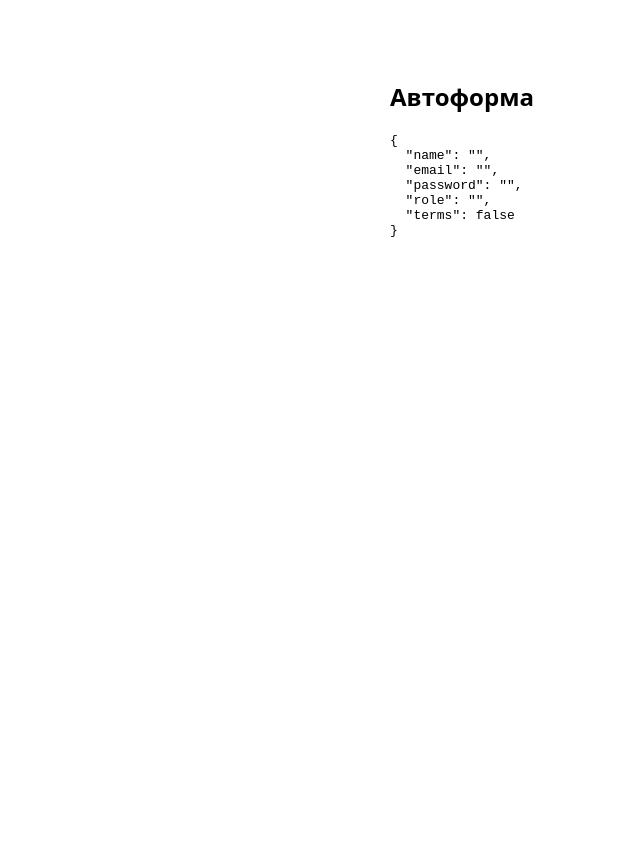
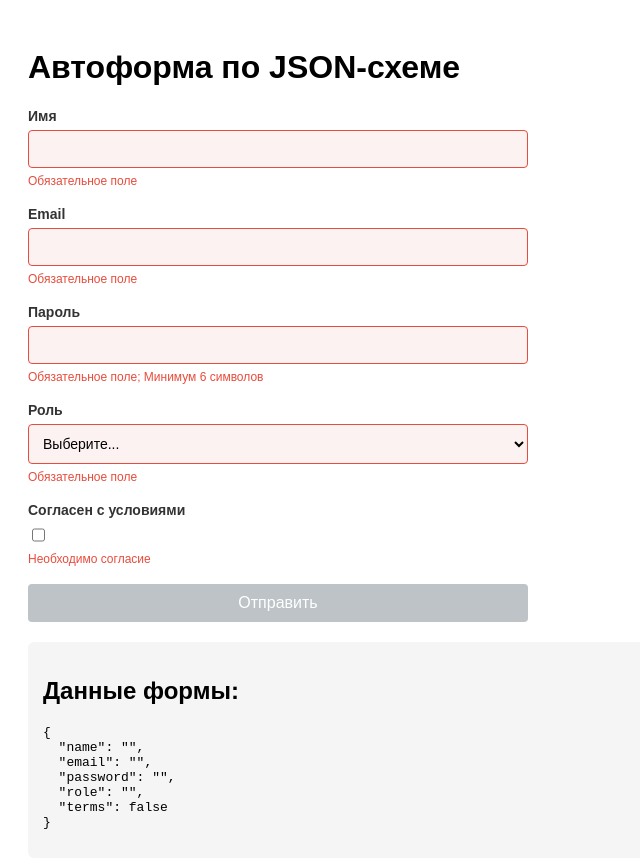
Before and after one commit to Milenium666/vue-autoform, a Vue app: page / in a window 1280 px wide. Shown: the top 868 px of the page, without its empty margins (0-640 px from the left). Before the commit the page ends 800 px from the top, so only its background shows below. Built offline with nearby package versions, Linux system fonts and the light colour scheme.

Commit message:
feat(form): implement dynamic form generator component with validation

```diff
--- a/src/App.vue
+++ b/src/App.vue
@@ -23,13 +23,25 @@ const formData = reactive({
 
 <template>
 
-  <div style="max-width: 500px; margin: 40px auto; padding: 20px;">
-    <h2>Автоформа</h2>
+  <div class="app">
+    <h1>Автоформа по JSON-схеме</h1>
     <FormGenerator :schema="formSchema" v-model="formData" />
-    <pre>{{ JSON.stringify(formData, null, 2) }}</pre>
+    <div class="app__output">
+      <h2>Данные формы:</h2>
+      <pre>{{ JSON.stringify(formData, null, 2) }}</pre>
+    </div>
   </div>
 </template>
 
 <style scoped>
-
+.app {
+  padding: 20px;
+  font-family: Arial, sans-serif;
+}
+.app__output {
+  margin-top: 20px;
+  padding: 15px;
+  background: #f5f5f5;
+  border-radius: 6px;
+}
 </style>
--- a/src/components/FormGenerator.vue
+++ b/src/components/FormGenerator.vue
@@ -1,7 +1,229 @@
+<script setup>
+import { ref, computed, watch } from 'vue';
+
+const props = defineProps({
+  schema: {
+    type: Object,
+    required: true
+  },
+  modelValue: {
+    type: Object,
+    required: true
+  }
+});
+
+const emit = defineEmits(['update:modelValue']);
+
+const localData = ref({ ...props.modelValue });
+
+watch(
+  () => props.modelValue,
+  (newVal) => {
+    localData.value = { ...newVal };
+  },
+  { deep: true }
+);
+
+watch(
+  localData,
+  (newVal) => {
+    emit('update:modelValue', { ...newVal });
+  },
+  { deep: true }
+);
+
+const validateField = (field, value) => {
+  const errors = [];
+
+  if (field.required && (value === '' || value === undefined || value === null)) {
+    errors.push('Обязательное поле');
+  }
+
+  if (field.minLength && typeof value === 'string' && value.length < field.minLength) {
+    errors.push(`Минимум ${field.minLength} символов`);
+  }
+
+  if (field.pattern && typeof value === 'string') {
+    const regex = new RegExp(field.pattern);
+    if (!regex.test(value)) {
+      errors.push('Неверный формат');
+    }
+  }
+
+  if (field.type === 'checkbox' && field.required && value !== true) {
+    errors.push('Необходимо согласие');
+  }
+
+  return errors;
+};
+
+const fieldErrors = computed(() => {
+  const errors = {};
+  props.schema.fields.forEach((field) => {
+    const value = localData.value[field.model];
+    errors[field.model] = validateField(field, value);
+  });
+  return errors;
+});
+
+const isFormValid = computed(() => {
+  return props.schema.fields.every((field) => {
+    return fieldErrors.value[field.model].length === 0;
+  });
+});
+
+const handleChange = (model, value) => {
+  localData.value[model] = value;
+};
+
+const handleCheckboxChange = (model, event) => {
+  localData.value[model] = event.target.checked;
+};
+</script>
 
 <template>
+  <form class="form-generator">
+    <div
+      v-for="field in schema.fields"
+      :key="field.model"
+      class="form-generator__field"
+      :class="{ 'form-generator__field--invalid': fieldErrors[field.model].length > 0 }"
+    >
+      <label :for="field.model" class="form-generator__label">
+        {{ field.label }}
+      </label>
+
+      <div v-if="field.type === 'select'" class="form-generator__control">
+        <select
+          :id="field.model"
+          :value="localData[field.model] || ''"
+          @change="(e) => handleChange(field.model, e.target.value)"
+          class="form-generator__select"
+        >
+          <option value="" disabled>Выберите...</option>
+          <option
+            v-for="(option, idx) in field.options"
+            :key="idx"
+            :value="option"
+          >
+            {{ option }}
+          </option>
+        </select>
+      </div>
+
+      <div v-else-if="field.type === 'checkbox'" class="form-generator__control">
+        <input
+          :id="field.model"
+          type="checkbox"
+          :checked="localData[field.model] === true"
+          @change="(e) => handleCheckboxChange(field.model, e)"
+          class="form-generator__checkbox"
+        />
+      </div>
+
+      <div v-else class="form-generator__control">
+        <input
+          :id="field.model"
+          :type="field.type"
+          :value="localData[field.model] || ''"
+          @input="(e) => handleChange(field.model, e.target.value)"
+          :placeholder="field.placeholder || ''"
+          class="form-generator__input"
+        />
+      </div>
+
+      <div v-if="fieldErrors[field.model].length > 0" class="form-generator__error">
+        {{ fieldErrors[field.model].join('; ') }}
+      </div>
+    </div>
+
+    <button
+      type="button"
+      class="form-generator__submit"
+      :disabled="!isFormValid"
+      @click="$emit('submit', localData)"
+    >
+      Отправить
+    </button>
+  </form>
 </template>
 
 <style scoped>
+.form-generator {
+  display: flex;
+  flex-direction: column;
+  gap: 16px;
+  max-width: 500px;
+}
 
+.form-generator__field {
+  display: flex;
+  flex-direction: column;
+  gap: 6px;
+}
+
+.form-generator__field--invalid .form-generator__input,
+.form-generator__field--invalid .form-generator__select {
+  border-color: #e74c3c;
+  background-color: #fdf2f2;
+}
+
+.form-generator__label {
+  font-weight: 600;
+  font-size: 14px;
+  color: #333;
+}
+
+.form-generator__control {
+  display: flex;
+  align-items: center;
+  gap: 8px;
+}
+
+.form-generator__input,
+.form-generator__select {
+  width: 100%;
+  padding: 10px;
+  border: 1px solid #ccc;
+  border-radius: 4px;
+  font-size: 14px;
+  transition: border-color 0.2s;
+}
+
+.form-generator__input:focus,
+.form-generator__select:focus {
+  outline: none;
+  border-color: #3498db;
+}
+
+.form-generator__checkbox {
+  width: auto;
+  height: 16px;
+}
+
+.form-generator__error {
+  color: #e74c3c;
+  font-size: 12px;
+  min-height: 16px;
+}
+
+.form-generator__submit {
+  padding: 10px 20px;
+  background-color: #3498db;
+  color: white;
+  border: none;
+  border-radius: 4px;
+  font-size: 16px;
+  cursor: pointer;
+  transition: background-color 0.2s;
+}
+
+.form-generator__submit:disabled {
+  background-color: #bdc3c7;
+  cursor: not-allowed;
+}
+
+.form-generator__submit:not(:disabled):hover {
+  background-color: #2980b9;
+}
 </style>
```
